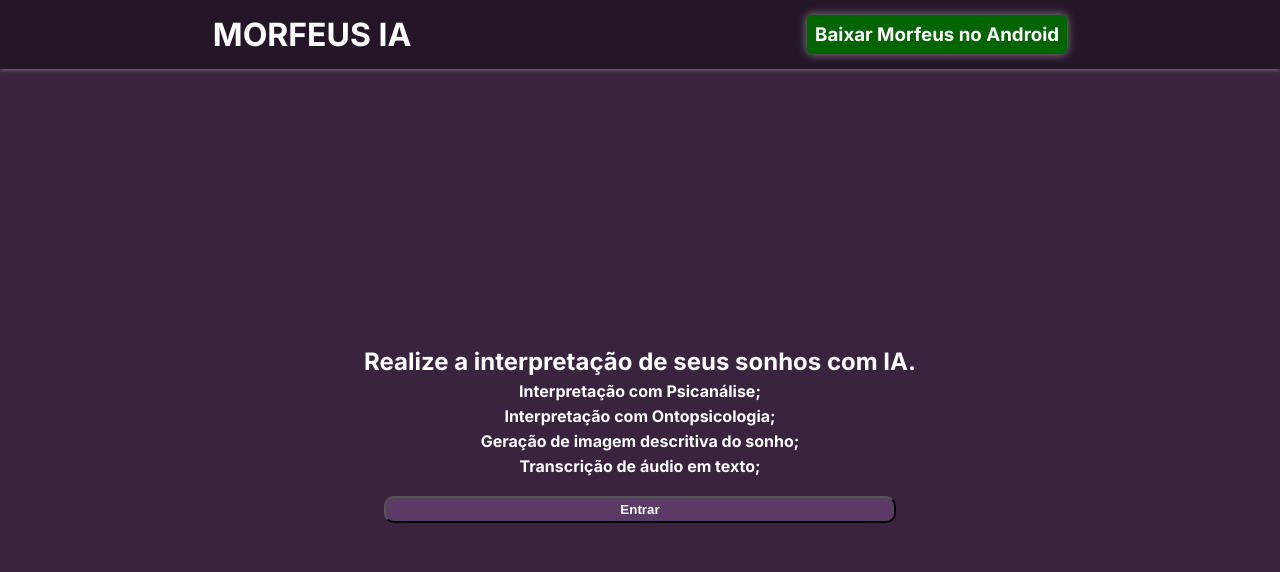
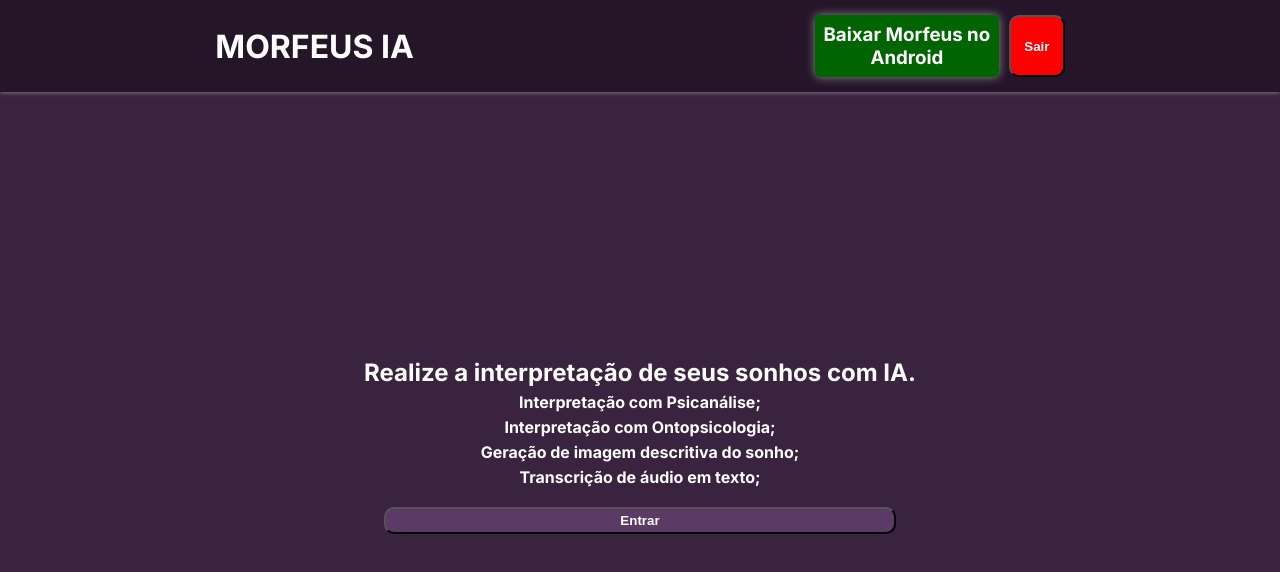
Before and after one commit to raisson-souza/morfeus-ia-integration-frontend, a Next.js app: page / in a window 1280 px wide. Shown: the top 572 px of the page. Built offline with nearby package versions, Linux system fonts and the light colour scheme.

Commit message:
Implementação do logoff.

```diff
--- a/src/app/page.tsx
+++ b/src/app/page.tsx
@@ -1,6 +1,7 @@
 "use client"
 
 import { AuthContextProvider } from "@/contexts/AuthContext"
+import { LocalStorage } from "@/config/LocalStorage"
 import { theme } from "@/theme"
 import { useState } from "react"
 import Box from "@/components/base/Box"
@@ -10,12 +11,49 @@ import Loading from "@/assets/loading"
 import Screen from "@/components/base/Screen"
 
 export default function ExternalHome() {
-  const { login } = AuthContextProvider()
+  const { login, logoff } = AuthContextProvider()
   const [ loading, setLoading ] = useState<boolean>(false)
 
-  const enter = async () => {
+  const renderEnterBtns = () => {
+    const apiToken = LocalStorage.apiToken.get()
+
+    if (apiToken) {
+      return <>
+        <CustomButton
+          msg="Entrar"
+          onClick={async () => await enterAgain()}
+          color={ theme.quaternary }
+          textColor={ theme.textColor }
+          width="50%"
+        />
+        <CustomButton
+          msg="Entrar como novo usuário"
+          onClick={async () => await enterAsNew()}
+          color={ theme.terciary }
+          textColor={ theme.textColor }
+          width="50%"
+        />
+      </>
+    }
+
+    return <CustomButton
+      msg="Entrar"
+      onClick={async () => await enterAsNew()}
+      color={ theme.quaternary }
+      textColor={ theme.textColor }
+      width="50%"
+    />
+  }
+
+  const enterAgain = async () => {
     setLoading(true)
     await login()
+      .finally(() => setLoading(false))
+  }
+
+  const enterAsNew = async () => {
+    setLoading(true)
+    await logoff()
       .finally(() => setLoading(false))
   }
 
@@ -56,13 +94,7 @@ export default function ExternalHome() {
           {
             loading
               ? <Loading />
-              : <CustomButton
-                msg="Entrar"
-                onClick={async () => await enter()}
-                color={ theme.quaternary }
-                textColor={ theme.textColor }
-                width="50%"
-              />
+              : renderEnterBtns()
           }
         </Box.Column>
       </Box.Column>
--- a/src/components/ScreenCustoms/header.tsx
+++ b/src/components/ScreenCustoms/header.tsx
@@ -1,9 +1,13 @@
 "use client"
 
+import { AuthContextProvider } from "@/contexts/AuthContext"
 import { theme } from "@/theme"
 import Box from "../base/Box"
+import CustomButton from "../customs/CustomButton"
 
 export default function Header() {
+    const { logoff } = AuthContextProvider()
+
     return <Box.Row
         style={{
             backgroundColor: theme.primary,
@@ -16,6 +20,14 @@ export default function Header() {
         }}
     >
         <h1 style={{ color: theme.textColor }}>MORFEUS IA</h1>
+        <Box.Row
+            style={{
+                height: "50%",
+                alignContent: "space-between",
+                width: "20%",
+                gap: 10,
+            }}
+        >
             <h3
                 onClick={() => window.open("https://expo.dev/accounts/raissonrai/projects/morfeus/builds/2c727b59-71f6-49ae-8341-e4924cb16236", "_blank")}
                 style={{
@@ -25,9 +37,18 @@ export default function Header() {
                     backgroundColor: "darkgreen",
                     borderRadius: 5,
                     padding: 8,
+                    textAlign: "center",
                 }}
             >
                 Baixar Morfeus no Android
             </h3>
+            <CustomButton
+                msg="Sair"
+                onClick={() => logoff()}
+                width={"30%"}
+                color="red"
+                textColor={ theme.textColor }
+            />
+        </Box.Row>
     </Box.Row>
 }
--- a/src/contexts/AuthContext.tsx
+++ b/src/contexts/AuthContext.tsx
@@ -68,7 +68,9 @@ export default function AuthContextComponent({ children }: AuthContextProps) {
     }
 
     const logoff = async (): Promise<void> => {
-
+        LocalStorage.apiToken.remove()
+        await login()
+            .finally(() => router.push("/"))
     }
 
     if (loading) {
```
Lines whose indentation alone changed are shown as unchanged.
